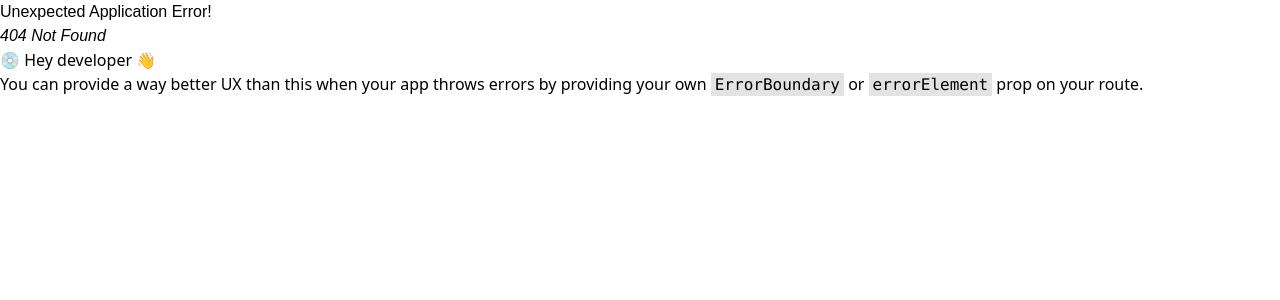
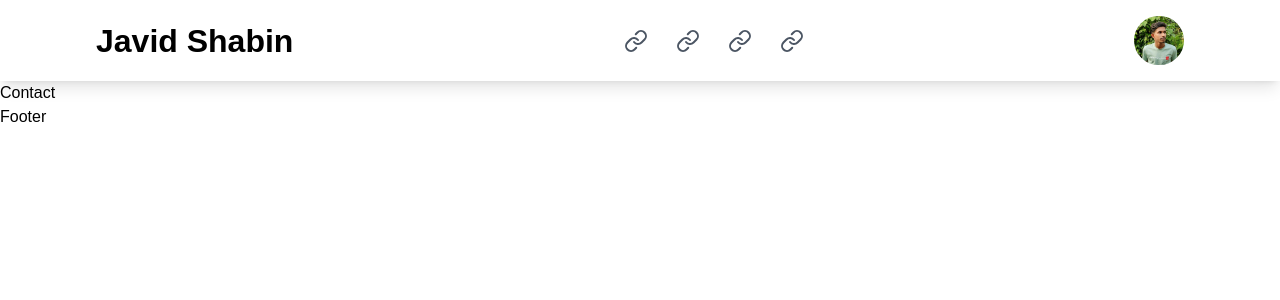
Before and after one commit to javidShabin/my-portfolio.in, a React (Vite) app: page /contact in a window 1280 px wide. Before the commit this address had no page. Shown: the top 300 px of the page. Built offline with nearby package versions, Linux system fonts and the light colour scheme; a web font is replaced by a local one.

Commit message:
Create conatct component and add routes in header

```diff
--- a/src/components/Header.jsx
+++ b/src/components/Header.jsx
@@ -1,6 +1,6 @@
 import React, { useState } from "react";
 import { profilePic } from "../assets";
-import { Logs } from "lucide-react";
+import { Link, Logs } from "lucide-react";
 
 const Header = () => {
   const [isMenuOpen, setIsMenuOpen] = useState(false);
@@ -19,10 +19,18 @@ const Header = () => {
 
         {/* Menu for larger screens */}
         <ul className="hidden md:flex items-center gap-4 md:gap-7 text-[14px] md:text-[18px] font-bold text-gray-600 cursor-pointer">
-          <li>Home</li>
-          <li>About</li>
-          <li>Projects</li>
-          <li>Contact</li>
+          <Link to={"/"}>
+            <li>Home</li>
+          </Link>
+          <Link to={"/about"}>
+            <li>About</li>
+          </Link>
+          <Link to={"/project"}>
+            <li>Projects</li>
+          </Link>
+          <Link to={"/contact"}>
+            <li>Contact</li>
+          </Link>
         </ul>
 
         <div className="profile cursor-pointer hidden md:block">
@@ -48,7 +56,7 @@ const Header = () => {
             <li>Contact</li>
           </ul>
           <div className="flex justify-center py-2">
-          <div className="rounded-full cursor-pointer">
+            <div className="rounded-full cursor-pointer">
               <img src={profilePic} className="w-[50px] rounded-full" />
             </div>
           </div>
--- /dev/null
+++ b/src/pages/Contact.jsx
@@ -0,0 +1,11 @@
+import React from 'react'
+
+const Contact = () => {
+  return (
+    <div>
+      <h1>Contact</h1>
+    </div>
+  )
+}
+
+export default Contact
--- a/src/router.jsx
+++ b/src/router.jsx
@@ -3,6 +3,7 @@ import MyLayout from "./layout/MyLayout";
 import Home from "./pages/Home";
 import About from "./pages/About";
 import Projects from "./pages/Projects";
+import Contact from "./pages/Contact";
 
 export const router = createBrowserRouter([
   {
@@ -21,6 +22,10 @@ export const router = createBrowserRouter([
       {
         path: "project",
         element: <Projects/>
+      },
+      {
+        path: "contact",
+        element: <Contact/>
       }
     ],
   },
```
